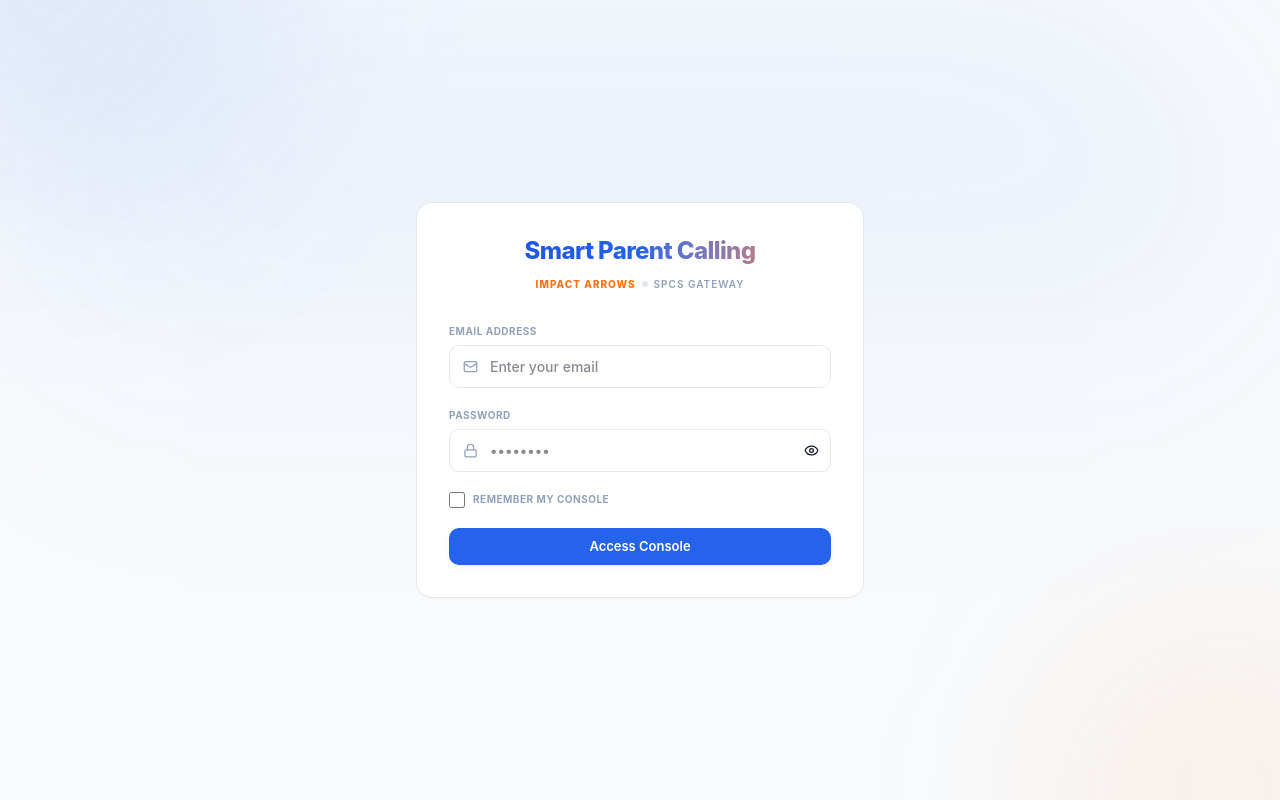
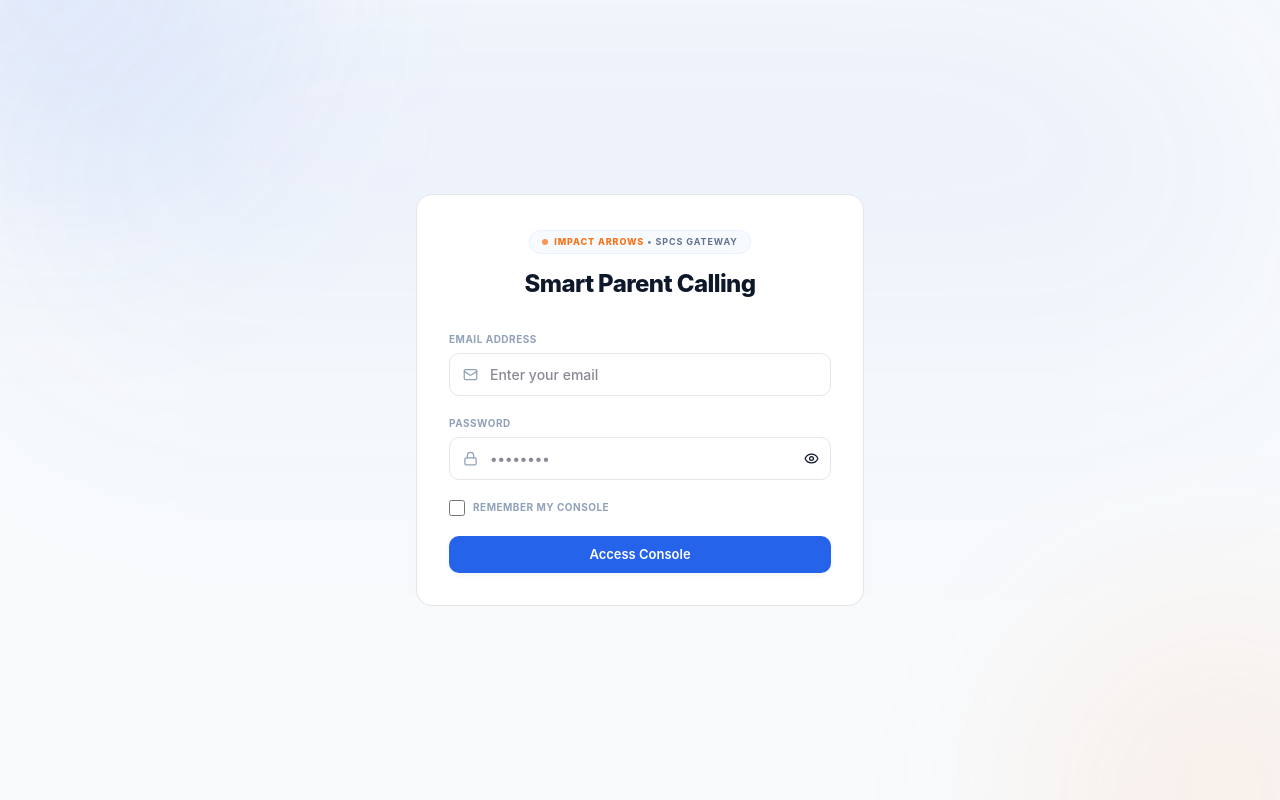
Before and after one commit to merajkhan2007/smart-parent-calling-systemfrontend1, a React (Vite) app: page /login in a window 1280 px wide. Built offline with nearby package versions, Linux system fonts and the light colour scheme.

Commit message:
style(login): redesign header with elegant status-badge and minimal title layout

```diff
--- a/src/pages/Login.tsx
+++ b/src/pages/Login.tsx
@@ -46,14 +46,15 @@ export const Login: React.FC = () => {
         <div className="saas-card bg-white dark:bg-slate-900 p-8 rounded-2xl border border-slate-200/80 dark:border-slate-800/80 shadow-xl relative overflow-hidden">
           {/* School branding header */}
           <div className="text-center mb-8">
-            <h1 className="text-2xl font-extrabold tracking-tight bg-gradient-to-r from-primary-600 via-primary-500 to-accent-500 bg-clip-text text-transparent dark:from-white dark:via-slate-100 dark:to-accent-400">
+            <div className="inline-flex items-center gap-1.5 px-3 py-1 rounded-full bg-primary-50/50 dark:bg-primary-950/20 border border-primary-100/50 dark:border-primary-900/30 mb-3.5">
+              <span className="w-1.5 h-1.5 rounded-full bg-accent-500 animate-pulse" />
+              <span className="text-[9px] font-bold tracking-widest text-slate-500 dark:text-slate-400 uppercase">
+                <span className="text-accent-500 dark:text-accent-400 font-extrabold">IMPACT ARROWS</span> • SPCS Gateway
+              </span>
+            </div>
+            <h1 className="text-2xl font-extrabold tracking-tight text-slate-900 dark:text-white">
               Smart Parent Calling
             </h1>
-            <p className="text-[10px] text-slate-400 dark:text-slate-500 font-bold mt-2.5 uppercase tracking-widest flex items-center justify-center gap-1.5">
-              <span className="text-accent-500 dark:text-accent-400 font-extrabold">IMPACT ARROWS</span>
-              <span className="w-1.5 h-1.5 rounded-full bg-slate-200 dark:bg-slate-800" />
-              <span className="font-semibold text-slate-450 dark:text-slate-400">SPCS Gateway</span>
-            </p>
           </div>
 
           <form onSubmit={handleSubmit} className="space-y-5">
```
